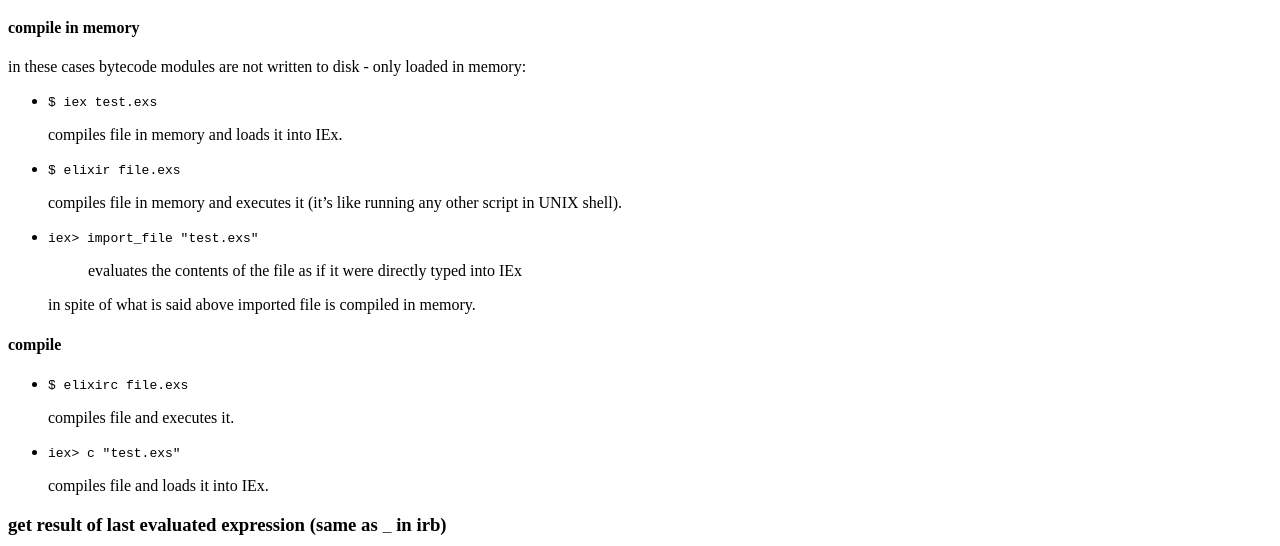
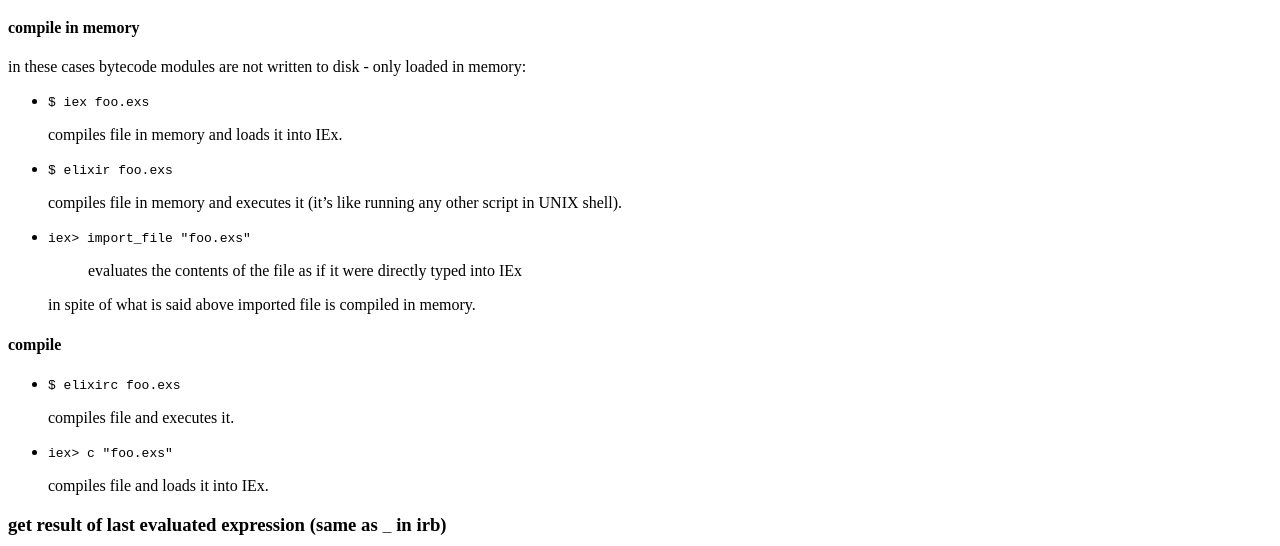
Before and after one commit to tap349/tap349.github.io, a Jekyll site: the page built from _posts/2017-05-21-elixir-mix-and-iex.md, in a window 1280 px wide and 1400 px high, scrolled down 2813 px. Shown: the part 165-711 px from the top of the window. Built offline with Jekyll 4.4.1, drawn with Linux system fonts in a browser that asks for light colours; some of the changed text lies outside the part shown.

Commit message:
update 2017-06-04_14:32:06

````diff
--- a/_posts/2017-05-21-elixir-mix-and-iex.md
+++ b/_posts/2017-05-21-elixir-mix-and-iex.md
@@ -177,16 +177,16 @@
 
 in these cases bytecode modules are not written to disk - only loaded in memory:
 
-- `$ iex test.exs`
+- `$ iex foo.exs`
 
   compiles file in memory and loads it into IEx.
 
-- `$ elixir file.exs`
+- `$ elixir foo.exs`
 
   compiles file in memory and executes it
   (it's like running any other script in UNIX shell).
 
-- `iex> import_file "test.exs"`
+- `iex> import_file "foo.exs"`
 
   > evaluates the contents of the file as if it were directly typed into IEx
 
@@ -194,11 +194,11 @@
 
 #### compile
 
-- `$ elixirc file.exs`
+- `$ elixirc foo.exs`
 
   compiles file and executes it.
 
-- `iex> c "test.exs"`
+- `iex> c "foo.exs"`
 
   compiles file and loads it into IEx.
 
@@ -267,14 +267,6 @@
 - start new IEx session or recompile module with breakpoint
 - finish pry session by calling `respawn`
 
-to make pry work in tests run `mix test` in IEx session:
-
-```sh
-$ iex -S mix test
-```
-
-NOTE: in my case `iex` is aliased to `iex -S mix` so type just `iex test`.
-
 ### suppress long output (same as `;` in irb)
 
 <http://stackoverflow.com/a/39208906/3632318>
````
Also changed, not shown: other parts of _posts/2017-05-21-elixir-mix-and-iex.md (+1 -1 lines), _posts/2017-06-04-elixir-tests.md (added, +46 -0 lines).
